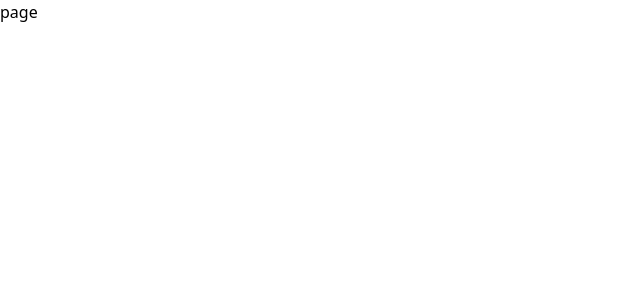
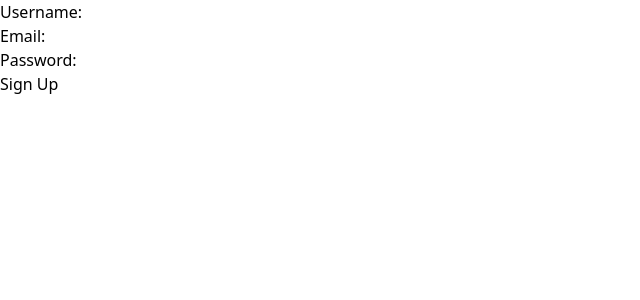
Before and after one commit to Siser-Pratap/Video-chat-interview-call, a Next.js app: page /signup in a window 1280 px wide. Shown: the top 300 px of the page, without its empty margins (0-640 px from the left). Built offline with nearby package versions, Linux system fonts and the light colour scheme.

Commit message:
Completed signup functionality

```diff
--- a/src/app/api/users/login/route.js
+++ b/src/app/api/users/login/route.js
@@ -3,44 +3,43 @@ import { NextRequest } from "next/server";
 import { NextResponse } from "next/server";
 import jwt from "jsonwebtoken";
 import bcrypt from "bcryptjs";
+import { dbConfig } from "@/app/dbConfig/dbConfig";
 
-export async function POST(req){ // Changed function name to POST
+dbConfig();
+
+export async function POST(req) {
     try {
         const reqBody = await req.json();
-        const {email, password} = reqBody;
+        const { email, password } = reqBody;
 
-        const user = await User.findOne({email: email});
-        if(!user){
-            return NextResponse.json({message:"User not found"},{status:404});
+        const user = await User.findOne({ email: email });
+        if (!user) {
+            return NextResponse.json({ message: "User not found" }, { status: 404 });
         }
 
         const isCorrect = await bcrypt.compare(password, user.password);
-
-        if(!isCorrect){
-            return NextResponse.json({message:"Invalid Password"}, {status:401});
+        if (!isCorrect) {
+            return NextResponse.json({ message: "Invalid Password" }, { status: 401 });
         }
 
-        console.log("User Exists", user);
-
         const tokendata = {
-           id:user._id,
-           email:user.email,
-           username:user.username
+            id: user._id,
+            email: user.email,
+            username: user.username
         };
 
-        const token = jwt.sign(tokendata, process.env.JWT_SECRET, {expiresIn:"2h"});
+        const token = jwt.sign(tokendata, process.env.JWT_SECRET, { expiresIn: "2h" });
 
-        const response = NextResponse.json({message:'User Logged in', success:true});
+        const response = NextResponse.json({ message: 'User Logged in', success: true });
 
         response.cookies.set("token", token, {
-            httpOnly: true, // Added httpOnly option
-            secure:process.env.NODE_ENV === "production", // Added secure option
-            sameSite: "strict" // Added sameSite option
+            httpOnly: true,
+            secure: process.env.NODE_ENV === "production",
+            sameSite: "strict"
         });
 
         return response;
     } catch (error) {
-        return NextResponse.json({message:`Error logging in ${error.message}`},{ success:false}, {status:500});
-
+        return NextResponse.json({ message: `Error logging in ${error.message}` }, { success: false }, { status: 500 });
     }
 }
--- /dev/null
+++ b/src/app/api/users/signup/route.js
@@ -0,0 +1,29 @@
+import { dbConfig } from "@/app/dbConfig/dbConfig";
+import User from "@/app/models/userModels";
+import { NextResponse } from "next/server";
+import bcrypt from "bcryptjs";
+
+
+
+
+dbConfig();
+export async function POST(req){
+    try {
+        const reqBody = await req.json();
+        const {username, email, password} = reqBody;
+
+        const user = User.findOne({email:email});
+        if(user){
+            return NextResponse.json({message:"User Already Registered", error:"User Exists"}, {success:false});
+        }
+
+        const salt = await bcrypt.genSalt(10);
+        const hashedPassword = await bcrypt.hash(password, salt);
+        const newUser = new User({username, email, password:hashedPassword});
+        await newUser.save();
+        return NextResponse.json({message:"User created successfully", newUser}, {success:true});
+
+    } catch (error) {
+        NextResponse.json({message:"Error Occured", error: error.message, success:false}, {status:500});
+    }
+}
--- a/src/app/login/page.js
+++ b/src/app/login/page.js
@@ -23,7 +23,7 @@ const Login = () => {
   const login = async() =>{
     try {
       const res = await axios.post("/api/users/login", user);
-      console.log("user registered", res.data);
+      console.log("user logged in", res.data);
     } catch (error) {
       console.log(error.message);
     }
--- a/src/app/signup/page.js
+++ b/src/app/signup/page.js
@@ -1,9 +1,64 @@
-import React from 'react'
+"use client";
+import { NextResponse } from 'next/server';
+import React, { useState } from 'react';
 
-const page = () => {
+const Page = () => {
+
+  const [user, setuser] = useState({username: '', email: '', password: ''});
+
+  const handleusernameChange = (e) => {
+    setuser({...user, username:e.target.value});
+  }
+
+  const handleemailChange = (e) => {
+    setuser({...user, email:e.target.value});
+  }
+
+  const handlepasswordChange = (e) => {
+    setuser({...user, password:e.target.value});
+  }
+
+
+  const handleSubmit = async() => {
+    try {
+      const res = await axios.post("/api/users/signup", user);
+      if (res){
+        console.log("user signed up", user);
+      }
+    } catch (error) {
+      console.log("Error encountered",error.message);
+    }
+  }
+
   return (
-    <div>page</div>
-  )
-}
+    <form >
+      <div>
+        <label>Username:</label>
+        <input
+          type="text"
+          value={user.username}
+          onChange={handleusernameChange}
+        />
+      </div>
+      <div>
+        <label>Email:</label>
+        <input
+          type="email"
+          value={user.email}
+          onChange={handleemailChange}
+        />
+      </div>
+      <div>
+        <label>Password:</label>
+        <input
+          type="password"
+          value={user.password}
+          onChange={handlepasswordChange}
+        />
+      </div>
+      <button onClick={handleSubmit} type="submit">Sign Up</button>
+    </form>
+  );
+};
 
-export default page
+export default Page;
```
